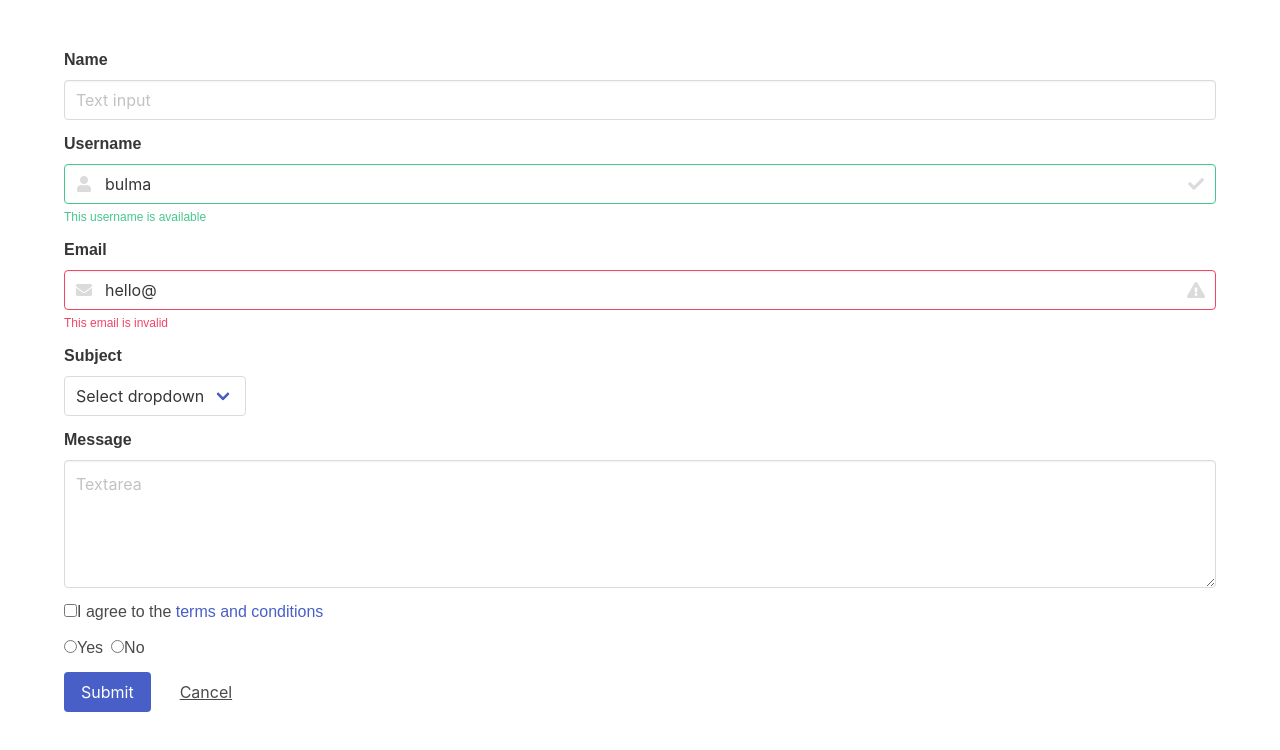
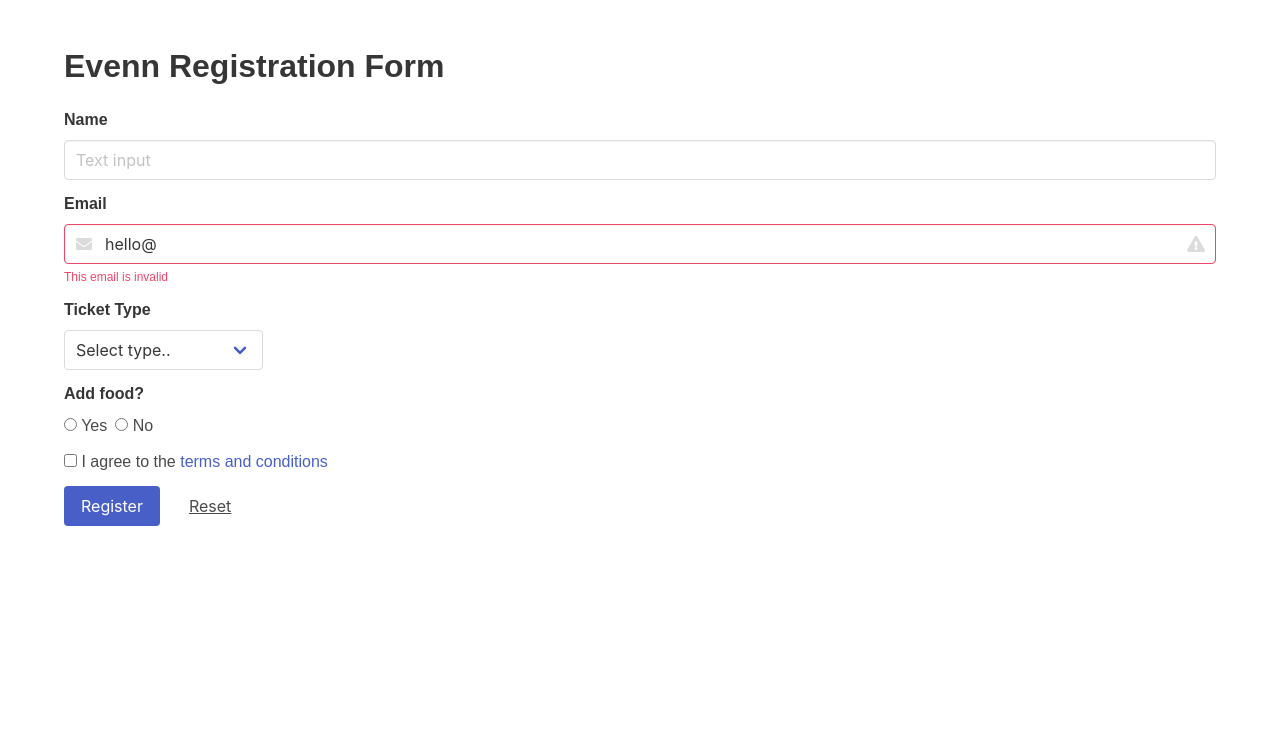
Before and after one commit to iNont/react-workshop1-evenn, a React (Create React App) app: page / in a window 1280 px wide. Shown: the top 750 px of the page. Built offline with nearby package versions, Linux system fonts and the light colour scheme.

Commit message:
Setup event registration form

```diff
--- a/src/App.css
+++ b/src/App.css
@@ -1,3 +1,7 @@
+.container {
+  max-width: 400px;
+}
+
 .App {
   text-align: center;
 }
--- a/src/App.js
+++ b/src/App.js
@@ -7,25 +7,12 @@ class App extends Component {
     return (
       <section className="section">
         <div className="container">
+          <h1 className="title">Evenn Registration Form</h1>
           <div className="field">
             <label className="label">Name</label>
             <div className="control">
               <input className="input" type="text" placeholder="Text input" />
             </div>
-            </div>
-
-            <div className="field">
-            <label className="label">Username</label>
-            <div className="control has-icons-left has-icons-right">
-              <input className="input is-success" type="text" placeholder="Text input" value="bulma" />
-              <span className="icon is-small is-left">
-                <i className="fas fa-user"></i>
-              </span>
-              <span className="icon is-small is-right">
-                <i className="fas fa-check"></i>
-              </span>
-            </div>
-            <p className="help is-success">This username is available</p>
           </div>
 
           <div className="field">
@@ -43,21 +30,29 @@ class App extends Component {
           </div>
 
           <div className="field">
-            <label className="label">Subject</label>
+            <label className="label">Ticket Type</label>
             <div className="control">
               <div className="select">
                 <select>
-                  <option>Select dropdown</option>
-                  <option>With options</option>
+                  <option>Select type..</option>
+                  <option>Regular - 100THB</option>
+                  <option>Premium - 300THB</option>
                 </select>
               </div>
             </div>
           </div>
 
           <div className="field">
-            <label className="label">Message</label>
+            <label className="label">Add food?</label>
             <div className="control">
-              <textarea className="textarea" placeholder="Textarea"></textarea>
+              <label className="radio">
+                <input type="radio" name="question" />
+                <span> Yes</span>
+              </label>
+              <label className="radio">
+                <input type="radio" name="question" />
+                <span> No</span>
+              </label>
             </div>
           </div>
 
@@ -65,30 +60,17 @@ class App extends Component {
             <div className="control">
               <label className="checkbox">
                 <input type="checkbox" />
-                I agree to the <a href="#">terms and conditions</a>
-              </label>
-            </div>
-            </div>
-
-            <div className="field">
-            <div className="control">
-              <label className="radio">
-                <input type="radio" name="question" />
-                Yes
-              </label>
-              <label className="radio">
-                <input type="radio" name="question" />
-                No
+                <span> I agree to the <a href="#">terms and conditions</a></span>
               </label>
             </div>
           </div>
 
           <div className="field is-grouped">
             <div className="control">
-              <button className="button is-link">Submit</button>
+              <button className="button is-link">Register</button>
             </div>
             <div className="control">
-              <button className="button is-text">Cancel</button>
+              <button className="button is-text">Reset</button>
             </div>
           </div>
         </div>
```
Lines whose indentation alone changed are shown as unchanged.
